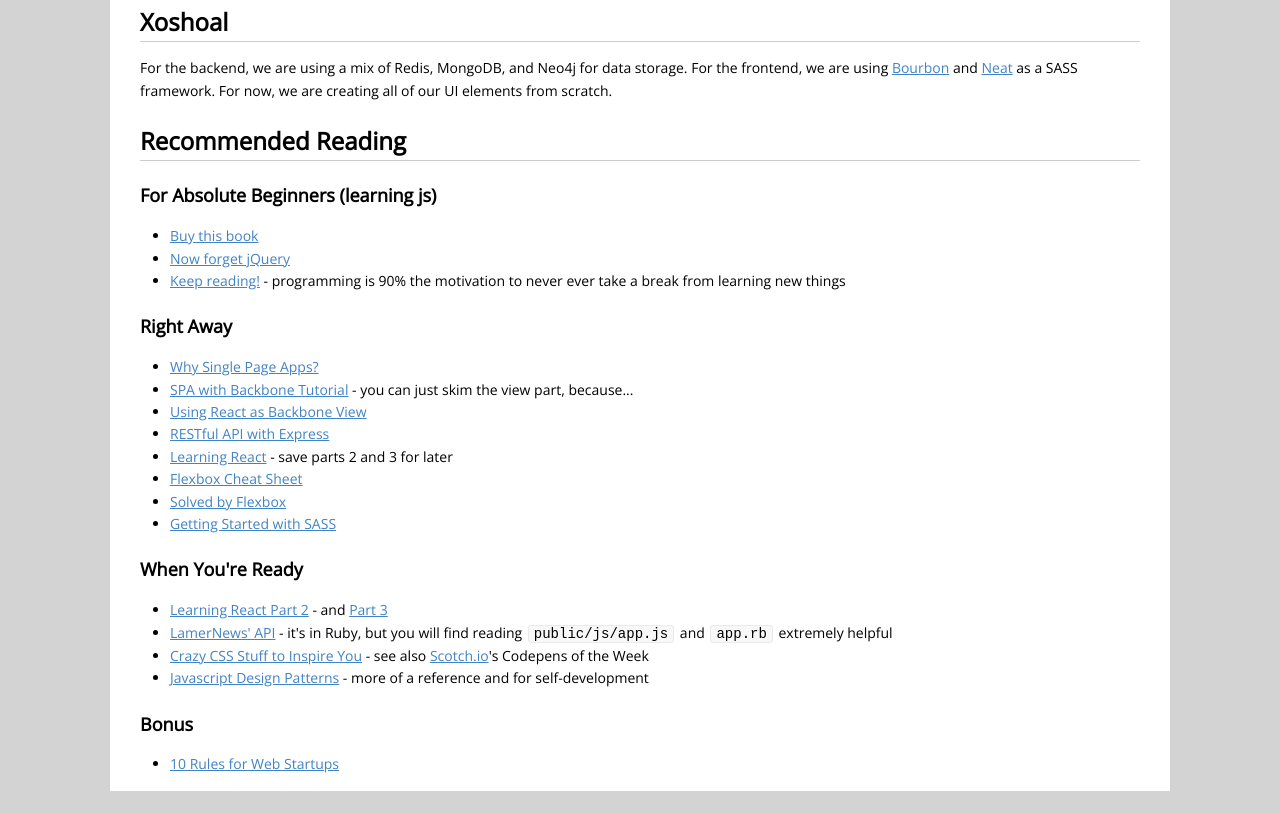
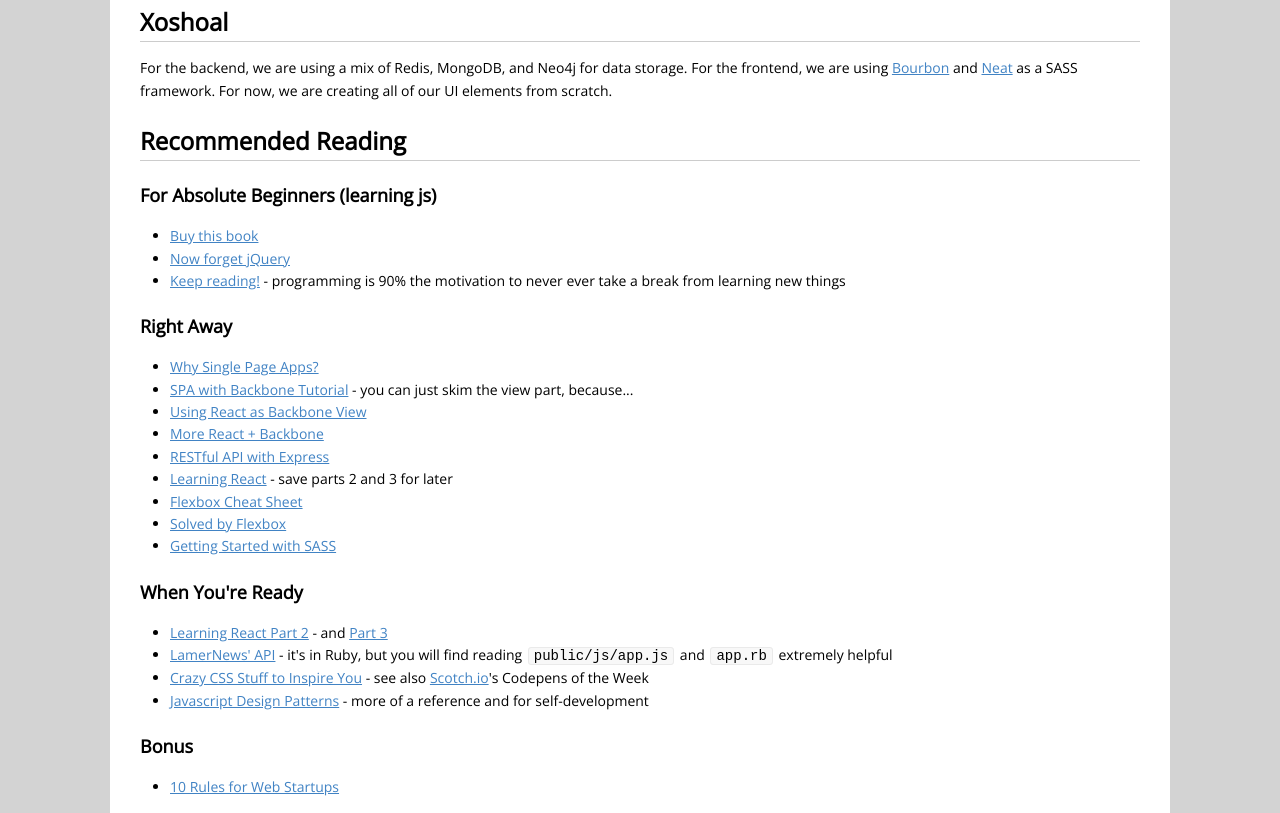
Before and after one commit to paraphin/paraphin.github.io, a website: page index.html in a window 1280 px wide. Shown: the part 489-1302 px from the top of the page. Before the commit the page ends 1280 px from the top, so only its background shows below. Drawn offline with nearby package versions, Linux system fonts and the light colour scheme; a web font is replaced by a local one.

Commit message:
added backbone+react link

```diff
--- a/index.html
+++ b/index.html
@@ -336,7 +336,7 @@
 
 <h3>Right Away</h3>
 
-<ul><li><a href="http://singlepageappbook.com/goal.html">Why Single Page Apps?</a></li><li><a href="http://code.tutsplus.com/tutorials/single-page-todo-application-with-backbonejs--cms-21417">SPA with Backbone Tutorial</a> - you can just skim the view part, because...</li><li><a href="http://www.thomasboyt.com/2013/12/17/using-reactjs-as-a-backbone-view.html">Using React as Backbone View</a></li><li><a href="http://scotch.io/tutorials/javascript/build-a-restful-api-using-node-and-express-4">RESTful API with Express</a></li><li><a href="http://scotch.io/tutorials/javascript/learning-react-getting-started-and-concepts">Learning React</a> - save parts 2 and 3 for later</li><li><a href="http://www.sketchingwithcss.com/samplechapter/cheatsheet.html">Flexbox Cheat Sheet</a></li><li><a href="http://philipwalton.github.io/solved-by-flexbox/">Solved by Flexbox</a></li><li><a href="http://scotch.io/tutorials/css/getting-started-with-sass">Getting Started with SASS</a></li></ul>
+<ul><li><a href="http://singlepageappbook.com/goal.html">Why Single Page Apps?</a></li><li><a href="http://code.tutsplus.com/tutorials/single-page-todo-application-with-backbonejs--cms-21417">SPA with Backbone Tutorial</a> - you can just skim the view part, because...</li><li><a href="http://www.thomasboyt.com/2013/12/17/using-reactjs-as-a-backbone-view.html">Using React as Backbone View</a></li><li><a href="https://medium.com/react-tutorials/react-backbone-model-8aaec65a546c">More React + Backbone</a></li><li><a href="http://scotch.io/tutorials/javascript/build-a-restful-api-using-node-and-express-4">RESTful API with Express</a></li><li><a href="http://scotch.io/tutorials/javascript/learning-react-getting-started-and-concepts">Learning React</a> - save parts 2 and 3 for later</li><li><a href="http://www.sketchingwithcss.com/samplechapter/cheatsheet.html">Flexbox Cheat Sheet</a></li><li><a href="http://philipwalton.github.io/solved-by-flexbox/">Solved by Flexbox</a></li><li><a href="http://scotch.io/tutorials/css/getting-started-with-sass">Getting Started with SASS</a></li></ul>
 
 <h3>When You&#39;re Ready</h3>
 
```
Also changed, not shown: index.md (+1 -0 lines).
